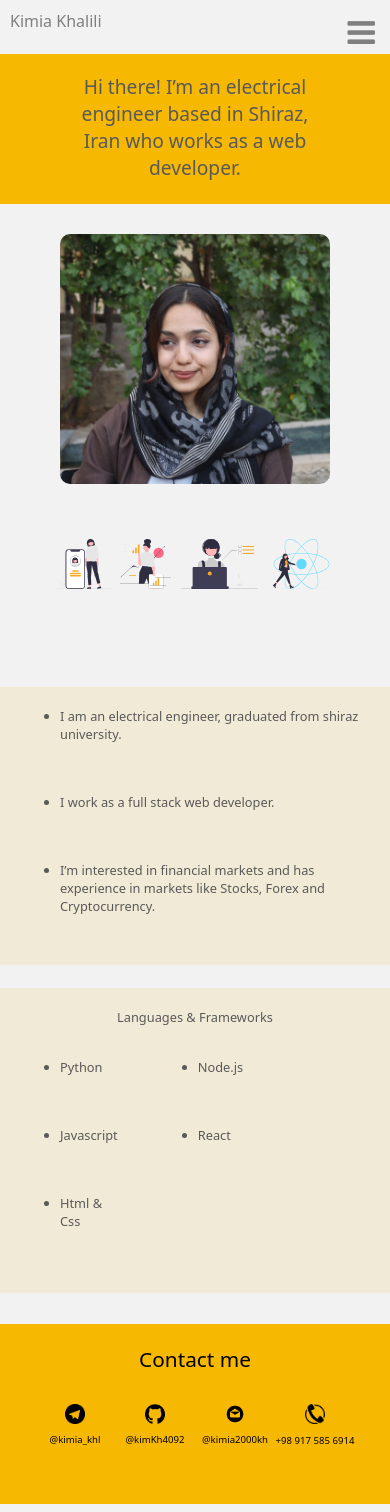
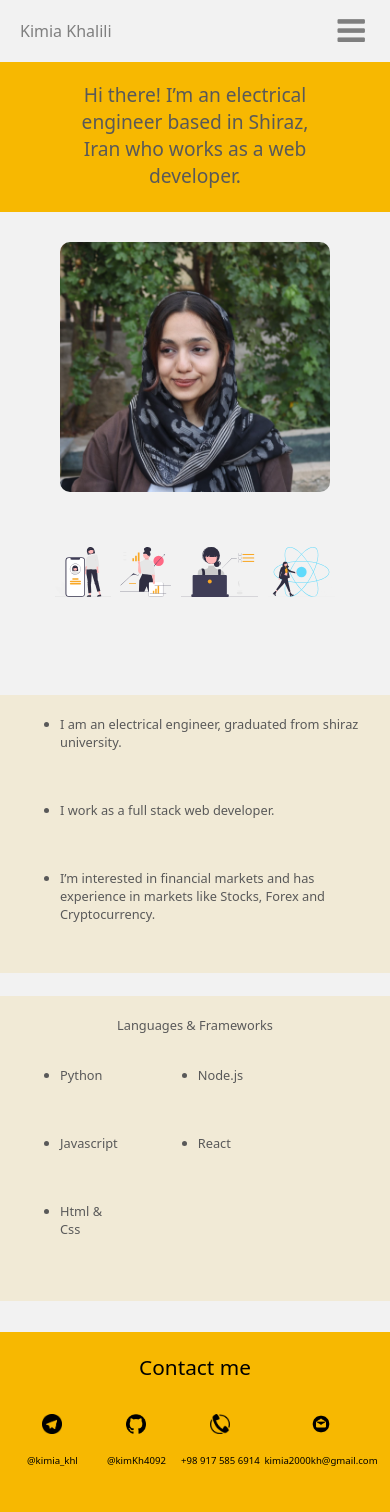
Before and after one commit to kimKh4092/Personal-Website, a React (Create React App) app: page / in a window 390 px wide. Built offline with nearby package versions, Linux system fonts and the light colour scheme.

Commit message:
finished

```diff
--- a/package.json
+++ b/package.json
@@ -15,6 +15,7 @@
     "font-awesome": "^4.7.0",
     "react": "^18.2.0",
     "react-dom": "^18.2.0",
+    "react-router-dom": "^6.10.0",
     "react-scripts": "5.0.1",
     "web-vitals": "^2.1.4"
   },
--- a/src/App.css
+++ b/src/App.css
@@ -1,11 +1,11 @@
 body {
   background-color: rgb(242, 242, 242);
-
 }
 
 .active {
   color: rgba(247, 184, 1, 1);
 }
+
 
 /* navbar */
 .navbar {
@@ -36,7 +36,16 @@ body {
   margin-right: 50px;
   text-align: end;
   font-size: 1.1rem;
+}
 
+@keyframes nav {
+  from {
+    color: rgba(247, 184, 1, 1);
+  }
+
+  to {
+    color: rgba(127, 127, 127, 1);
+  }
 }
 
 .nav-content3 {
@@ -59,6 +68,8 @@ body {
 
 .item {
   color: rgba(127, 127, 127, 1);
+  animation-name: nav;
+  animation-duration: 4s;
   margin: 5px;
   text-decoration: none;
   cursor: pointer;
@@ -69,7 +80,6 @@ body {
 }
 
 /*home*/
-
 .intro {
   height: 200px;
   background-color: rgba(247, 184, 1, 1);
@@ -85,6 +95,18 @@ body {
   margin-right: 300px;
   display: inline;
   color: rgba(89, 89, 89, 1);
+  animation-name: intro;
+  animation-duration: 3s;
+}
+
+@keyframes intro {
+  from {
+    margin-left: -1000px;
+  }
+
+  to {
+    margin-left: 200px;
+  }
 }
 
 .img-contain {
@@ -113,7 +135,19 @@ body {
 .meh {
   height: 400px;
   border-radius: 10px;
+  animation-name: pic;
+  animation-duration: 4s;
+}
 
+/* animations */
+@keyframes pic {
+  from {
+    height: 0px;
+  }
+
+  to {
+    height: 400;
+  }
 }
 
 /*about me*/
@@ -125,7 +159,6 @@ body {
   font-size: 1.3rem;
   color: rgba(89, 89, 89, 1);
   font-family: system-ui, -apple-system, BlinkMacSystemFont, 'Segoe UI', Roboto, Oxygen, Ubuntu, Cantarell, 'Open Sans', 'Helvetica Neue', sans-serif;
-
 }
 
 .list {
@@ -137,7 +170,6 @@ body {
   flex-direction: row;
   width: 50vw;
   justify-content: center;
-
 }
 
 .content-item {
@@ -151,7 +183,6 @@ body {
 }
 
 /*contact*/
-
 .contact {
   background-color: rgba(247, 184, 1, 1);
   height: 300px;
@@ -167,14 +198,23 @@ body {
   display: flex;
   flex-direction: row;
   justify-content: center;
-
 }
 
 .contact-items {
   display: flex;
   flex-direction: column;
+  align-items: center;
   font-size: 1.1rem;
   cursor: pointer;
+  text-decoration: none;
+  margin: 20px;
+}
+
+.contact-links {
+  text-decoration: none;
+  color: black;
+  margin-top: 20px;
+
 }
 
 .contact-items:hover {
@@ -189,10 +229,7 @@ body {
   margin-bottom: 0px;
 }
 
-
-
 /*tablet view*/
-
 @media screen and (max-width: 1225px) {
   .nav-content1 {
     font-size: 1.2rem;
@@ -220,6 +257,8 @@ body {
 
   .contact-items {
     font-size: 0.9rem;
+    margin: 10px;
+
   }
 
   .contact-imgs {
@@ -247,7 +286,6 @@ body {
     margin-left: 150px;
     margin-right: 150px;
     font-size: 1.8rem;
-
   }
 
   .content {
@@ -263,16 +301,15 @@ body {
 
   .contact-items {
     font-size: 0.9rem;
+    margin: 5px;
   }
 
   .contact-imgs {
     width: 35px;
-
     margin: 50px;
     margin-top: 10px;
     margin-bottom: 0;
   }
-
 
   .meh {
     height: 300px;
@@ -286,12 +323,10 @@ body {
   .img {
     height: 50px;
   }
-
 }
 
 /* mobile view */
 @media screen and (max-width: 750px) {
-
   .navbar {
     padding: 5px;
   }
@@ -302,13 +337,11 @@ body {
 
   .nav-content1 {
     font-size: 1rem;
-    margin: 0;
+    margin: 10px;
     display: flex;
     flex-direction: row;
     justify-content: flex-start;
   }
-
-
 
   .intro {
     height: 150px;
@@ -318,7 +351,6 @@ body {
     margin-left: 150px;
     margin-right: 150px;
     font-size: 1.2rem;
-
   }
 
   .img-contain {
@@ -358,11 +390,9 @@ body {
     margin-top: 10px;
   }
 
-
   .lists {
     justify-content: flex-start;
   }
-
 
   .contact {
     font-size: 1.3rem;
@@ -382,12 +412,11 @@ body {
     margin-bottom: 0;
   }
 
-
   /* dropdownMenu */
-
   .nav-content3 {
     display: block;
     width: 50vw;
+    margin: 10px;
   }
 
   .nav-content3 :hover {
@@ -399,9 +428,8 @@ body {
     display: flex;
     flex-direction: row-reverse;
     align-items: center;
-    margin-top: 12px;
+    margin-top: 0px;
     margin-right: 10px;
-
   }
 
   .dropdown-content1 {
@@ -415,6 +443,21 @@ body {
     position: relative;
     background-color: rgba(241, 234, 214, 1);
     box-shadow: 8px 0px 8px 0px rgba(0, 0, 0, 0.2);
+    animation-name: dbt1;
+    animation-duration: 1s;
+
+  }
+
+  @keyframes dbt1 {
+    from {
+      height: 0;
+
+    }
+
+    to {
+      height: 150px;
+
+    }
   }
 
   .dbt-item {
@@ -422,7 +465,17 @@ body {
     padding: 15px 15px;
     text-decoration: none;
     cursor: pointer;
-    display: block;
+    animation-name: dbt2;
+    animation-duration: 6s;
+
+  }
+
+  @keyframes dbt2 {
+    from {
+      color: rgb(242, 242, 242);
+    }
+
+    to {}
   }
 
   .dbt-item:hover {
@@ -432,18 +485,28 @@ body {
   .active {
     color: rgba(247, 184, 1, 1);
   }
-
-
-
 }
-
 
 /* mobile view */
 @media screen and (max-width: 500px) {
   .intro-text {
     margin-left: 70px;
     margin-right: 70px;
-
+    animation-name: intro1;
+    animation-duration: 3s;
   }
 
+  @keyframes intro1 {
+    from {
+      margin-left: -100px;
+    }
+
+    to {
+      margin-left: 70px;
+    }
+  }
+
+  .contact-items {
+    margin: 2px;
+  }
 }
--- a/src/App.js
+++ b/src/App.js
@@ -1,11 +1,20 @@
 import Main from './components/welcomePage';
 import './App.css';
+import { BrowserRouter, Route, Redirect, Switch, Routes } from 'react-router-dom'
+import React, { Component } from 'react';
 
-function App() {
-  return (
-    <Main />
 
-  );
+class APP extends Component {
+  state = {}
+  render() {
+    return (
+      <BrowserRouter>
+        <Routes>
+          <Route path='/' element={<Main />} />
+        </Routes>
+      </BrowserRouter>
+    );
+  }
 }
 
-export default App;
+export default APP;
--- a/src/components/contact.jsx
+++ b/src/components/contact.jsx
@@ -16,21 +16,22 @@ class Contact extends Component {
                 <div className='contact-section'>
                     <div className='contact-items'>
                         <img src={telegram} className='contact-imgs' />
-                        <p>@kimia_khl</p>
+                        <a className='contact-links' href=' https://t.me/kimia_khl'>@kimia_khl</a>
                     </div>
                     <div className='contact-items'>
                         <img src={github} className='contact-imgs' />
-                        <p>@kimKh4092</p>
+                        <a className='contact-links' href='https://github.com/kimKh4092/'>@kimKh4092</a>
+
+                    </div>
+                    <div className='contact-items'>
+                        <img src={phone} className='contact-imgs' />
+                        <a className='contact-links' href='tel:+989175856914'>+98 917 585 6914</a>
                     </div>
                     <div className='contact-items'>
                         <img src={email} className='contact-imgs' />
-                        <p>@kimia2000kh
-                        </p>
+                        <a className='contact-links' href="mailto:kimia2000kh@gmail.com" >kimia2000kh@gmail.com </a>
                     </div>
-                    <div className='contact-items'>
-                        <img src={phone} className='contact-imgs' />
-                        <p>+98 917 585 6914</p>
-                    </div>
+
 
                 </div>
 
--- a/src/components/navBar.jsx
+++ b/src/components/navBar.jsx
@@ -1,4 +1,5 @@
 import React, { Component } from 'react';
+import { Link } from 'react-router-dom';
 
 
 
--- a/src/components/welcomePage.jsx
+++ b/src/components/welcomePage.jsx
@@ -12,7 +12,13 @@ function Main() {
     const content = useRef(null);
     const contact = useRef(null);
 
-    const scrollToSection = (elementRef) => {
+    const scrollToSection = (elementRef, selected) => {
+        if (selected === 'home') {
+            window.location.reload();
+        }
+
+
+
         window.scrollTo({
             top: elementRef.current.offsetTop,
             behavior: 'smooth'
@@ -23,13 +29,13 @@ function Main() {
         setSection(selected);
 
         if (selected === 'home') {
-            scrollToSection(home);
+            scrollToSection(home, selected);
         }
         if (selected === 'about me') {
-            scrollToSection(content)
+            scrollToSection(content, selected)
         }
         if (selected === 'contact') {
-            scrollToSection(contact)
+            scrollToSection(contact, selected)
         }
     }
 
```
Also changed, not shown: 1 other file (tests, documents, lock files or other folders).
